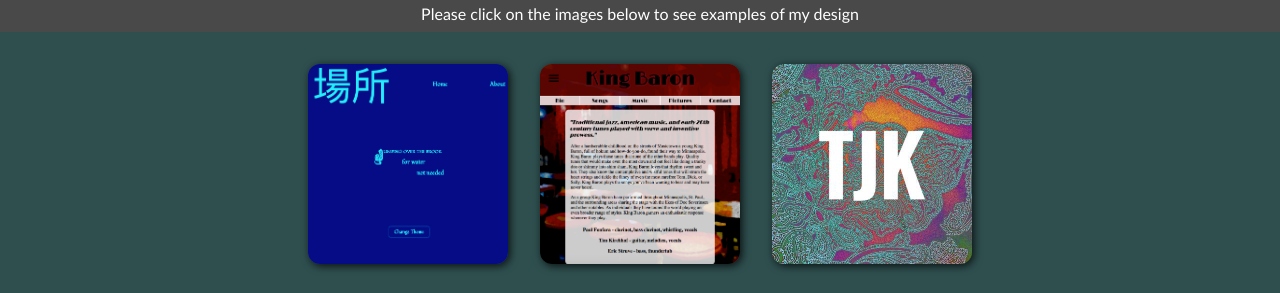
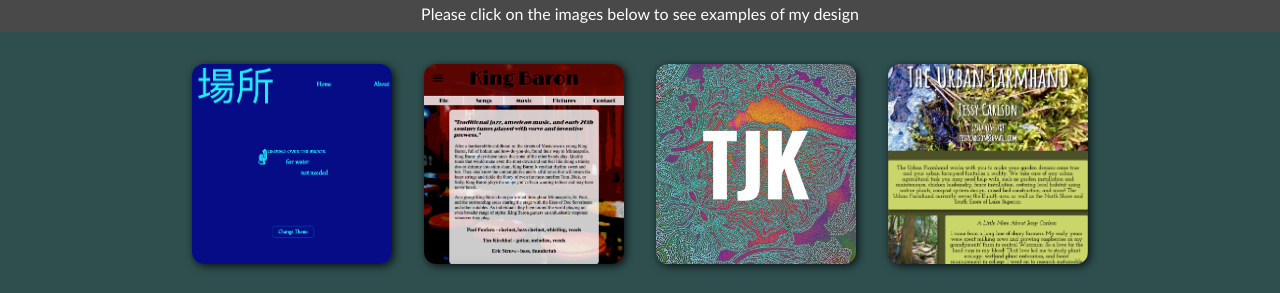
Before and after one commit to TimothyJohnK/tim_code, a React (Create React App) app: page / in a window 1280 px wide. Shown: the part 752-1045 px from the top of the page. Built offline with nearby package versions, Linux system fonts and the light colour scheme.

Commit message:
urbanfarmhand added to portfolio

```diff
--- a/src/App.css
+++ b/src/App.css
@@ -135,6 +135,11 @@ body {
     background-size: cover;
 }
 
+.urbanfarmhand {
+    background: url(img/urbanfarmhand.png) no-repeat center;
+    background-size: cover;
+}
+
 .github {
     height: 50px;
     width: 50px;
--- a/src/App.js
+++ b/src/App.js
@@ -51,6 +51,14 @@ const SoundCloudTJK = () => (
     />
   </div>
 );
+const Urbanfarmhand = () => (
+  <div className="site urbanfarmhand">
+    <a
+      href="https://timothyjohnk.github.io/urbanfarmhand/"
+      alt="static site for the gardening business the urban farmhand"
+    />
+  </div>
+);
 
 const Portfolio = () => (
   <div>
@@ -63,6 +71,7 @@ const Portfolio = () => (
         <Basho />
         <KingBaron />
         <SoundCloudTJK />
+        <Urbanfarmhand />
       </div>
     </div>
   </div>
```
Also changed, not shown: src/img/soundcloud copy.jpg (added), src/img/urbanfarmhand.png (added).
